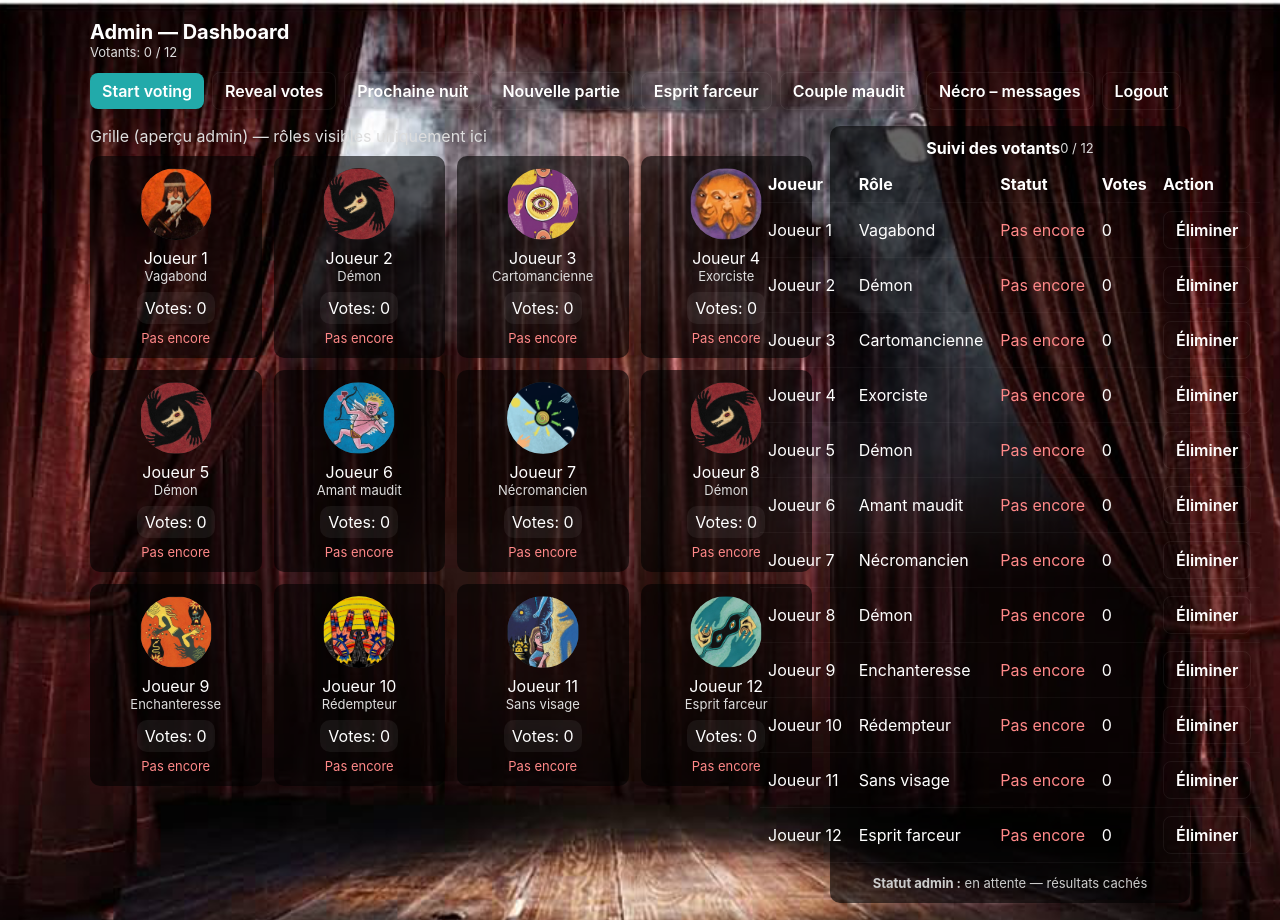
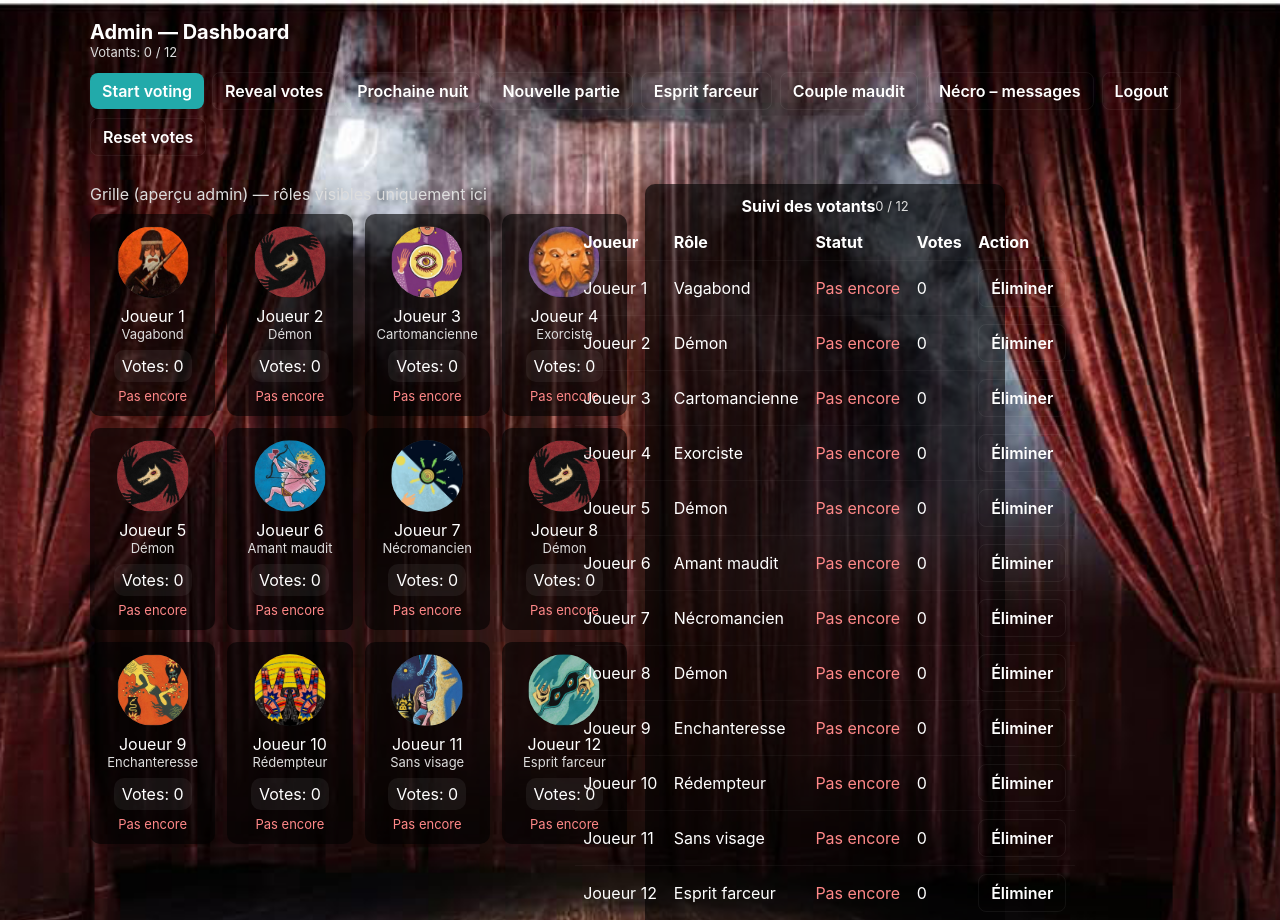
Before and after one commit to matmnsy/MGPR, a Flask app: page /admin/dashboard in a window 1280 px wide. Shown: the top 920 px of the page. Run offline with Flask 3, Linux system fonts and the light colour scheme; the visitor is signed in with stand-in values (Sample User, id 1).

Commit message:
Ajout reset votes

```diff
--- a/app.py
+++ b/app.py
@@ -323,13 +323,28 @@ def roles_list():
 # RESET
 # -----------------------------------------------------
 
-def reset_all():
-    global votes, joueurs_ayant_vote, joueur_vote_pour, admin_started, reveal_results
-    global eliminated_players, couple_players, necro_messages, necro_next_id
+def reset_votes_only():
+    """
+    Remet les votes à zéro, permet de relancer un tour de vote
+    sans changer les rôles ni les joueurs éliminés.
+    """
+    global votes, joueurs_ayant_vote, joueur_vote_pour, reveal_results
 
     votes = {j: 0 for j in joueurs}
     joueurs_ayant_vote.clear()
     joueur_vote_pour.clear()
+    reveal_results = False  # on cache les anciens résultats
+
+
+def reset_all():
+    """
+    Nouvelle partie complète : nouveaux rôles, plus aucun éliminé,
+    messages de morts effacés.
+    """
+    global votes, joueurs_ayant_vote, joueur_vote_pour, admin_started, reveal_results
+    global eliminated_players, couple_players, necro_messages, necro_next_id
+
+    reset_votes_only()
     eliminated_players.clear()
     couple_players.clear()
 
@@ -342,29 +357,13 @@ def reset_all():
 
 
 def reset_round_keep_eliminated():
-    global votes, joueurs_ayant_vote, joueur_vote_pour, admin_started, reveal_results
-    # On NE touche PAS à necro_messages / necro_next_id ici
-
-    votes = {j: 0 for j in joueurs}
-    joueurs_ayant_vote.clear()
-    joueur_vote_pour.clear()
+    """
+    Prochaine nuit : on garde les éliminés et les messages,
+    mais on ferme la phase de vote et on remet les votes à zéro.
+    """
+    global admin_started
+    reset_votes_only()
     admin_started = False
-    reveal_results = False
-
-
-@app.route("/reset")
-def reset():
-    votant = request.args.get("votant")
-    reset_all()
-
-    if session.get("is_admin"):
-        return redirect(url_for("admin_dashboard"))
-
-    if votant in joueurs:
-        return redirect(url_for("vote_page", votant=votant))
-
-    return redirect(url_for("select_player"))
-
 
 # -----------------------------------------------------
 # ADMIN
@@ -385,6 +384,19 @@ def admin_result():
         roles=roles,
         joueur_vote_pour=joueur_vote_pour
     )
+
+@app.route("/admin/reset_votes")
+@admin_required
+def admin_reset_votes():
+    """
+    Reset des votes uniquement (en cas d'égalité, erreur, etc.).
+    On garde les éliminés, les rôles et la phase de vote reste ouverte.
+    """
+    global admin_started
+    reset_votes_only()
+    # On laisse admin_started tel quel : si la phase était ouverte,
+    # elle reste ouverte et les joueurs peuvent revoter immédiatement.
+    return redirect(url_for("admin_dashboard"))
 
 
 @app.route("/admin", methods=["GET", "POST"])
--- a/templates/admin_dashboard.html
+++ b/templates/admin_dashboard.html
@@ -262,7 +262,10 @@
         </a>
 
         <a class="btn secondary" href="{{ url_for('admin_logout') }}">Logout</a>
-      </div>
+
+        <a class="btn secondary" href="{{ url_for('admin_reset_votes') }}" onclick="return confirm('Remettre tous les votes à 0 et permettre un nouveau vote ?');">
+            Reset votes
+        </a>
     </div>
 
     <div class="grid-and-table">
```
